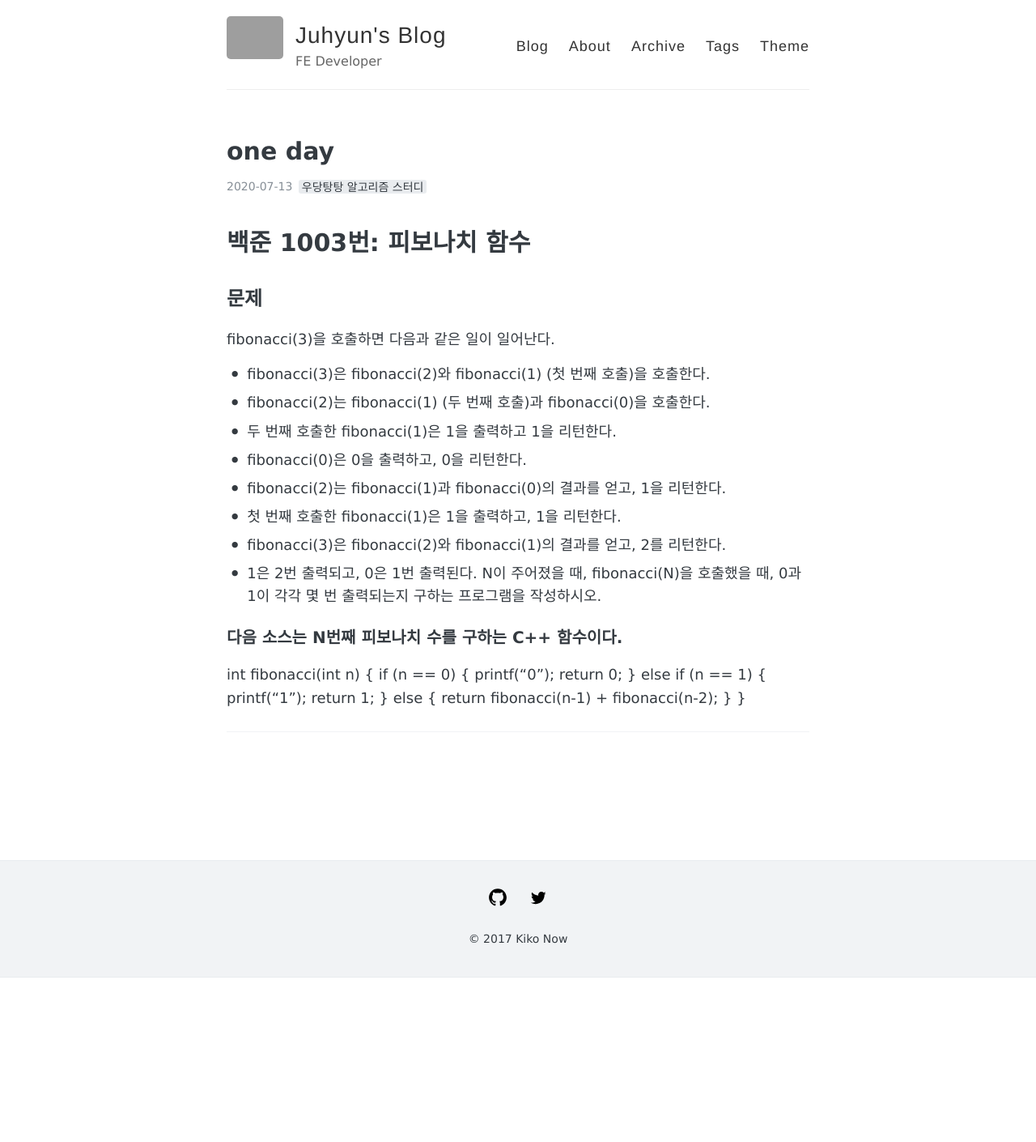
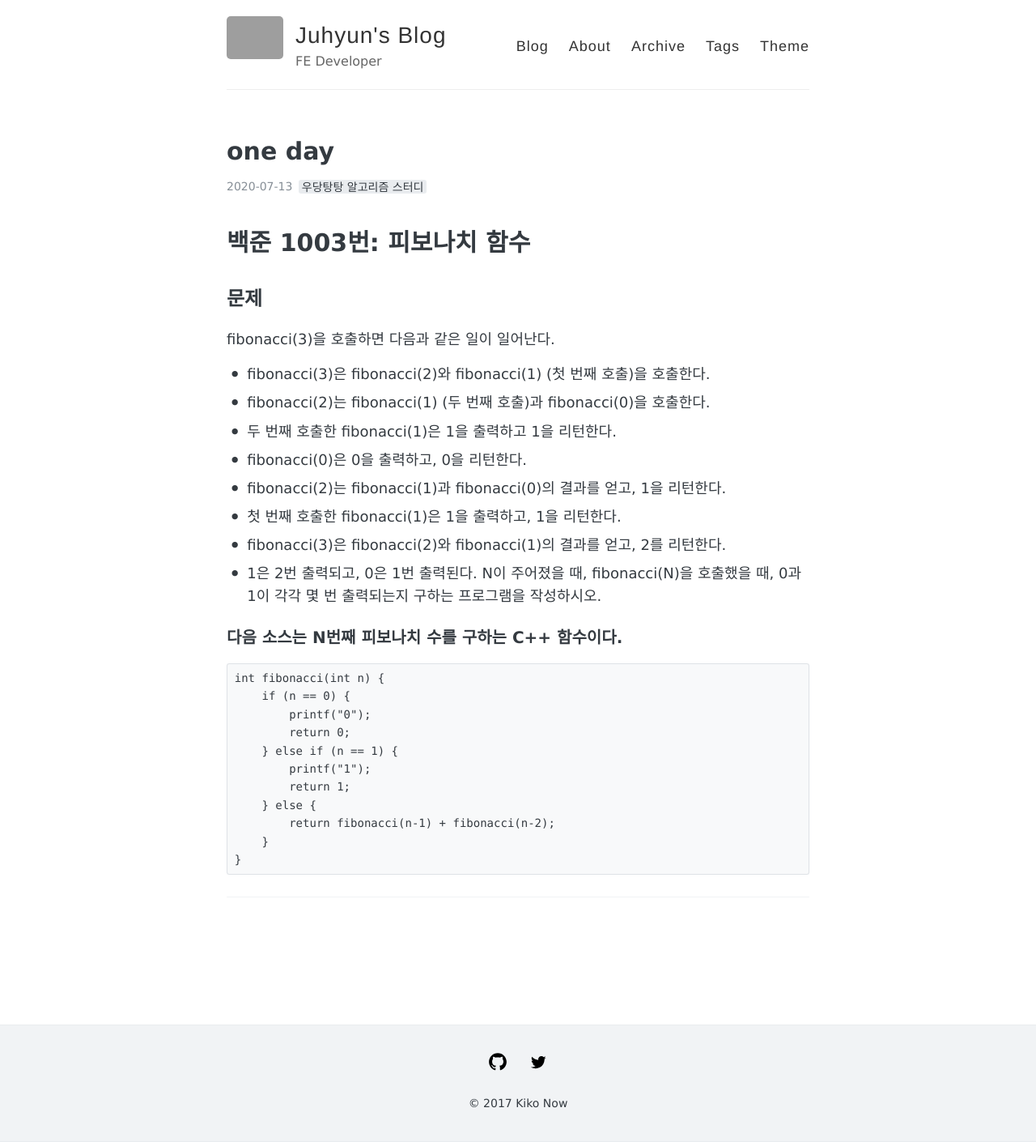
Before and after one commit to izen1231/izen1231.github.io, a Jekyll site: the page built from _posts/2020-07-13-one-day.md, in a window 1280 px wide. Shown: the whole page at 81% size. Built offline with Jekyll 4.4.1, drawn with Linux system fonts in a browser that asks for light colours; before the commit the page ends 1207 px from its top, so only the background shows below that; grey boxes are pictures that could not be loaded.

Commit message:
Update 2020-07-13-one-day.md

```diff
--- a/_posts/2020-07-13-one-day.md
+++ b/_posts/2020-07-13-one-day.md
@@ -21,16 +21,16 @@ fibonacci(3)을 호출하면 다음과 같은 일이 일어난다.
 
 ### 다음 소스는 N번째 피보나치 수를 구하는 C++ 함수이다.
 
-int fibonacci(int n) {
-    if (n == 0) {
-        printf("0");
-        return 0;
-    } else if (n == 1) {
-        printf("1");
-        return 1;
-    } else {
-        return fibonacci(n‐1) + fibonacci(n‐2);
+    int fibonacci(int n) {
+        if (n == 0) {
+            printf("0");
+            return 0;
+        } else if (n == 1) {
+            printf("1");
+            return 1;
+        } else {
+            return fibonacci(n‐1) + fibonacci(n‐2);
+        }
     }
-}
 
 ---
```
